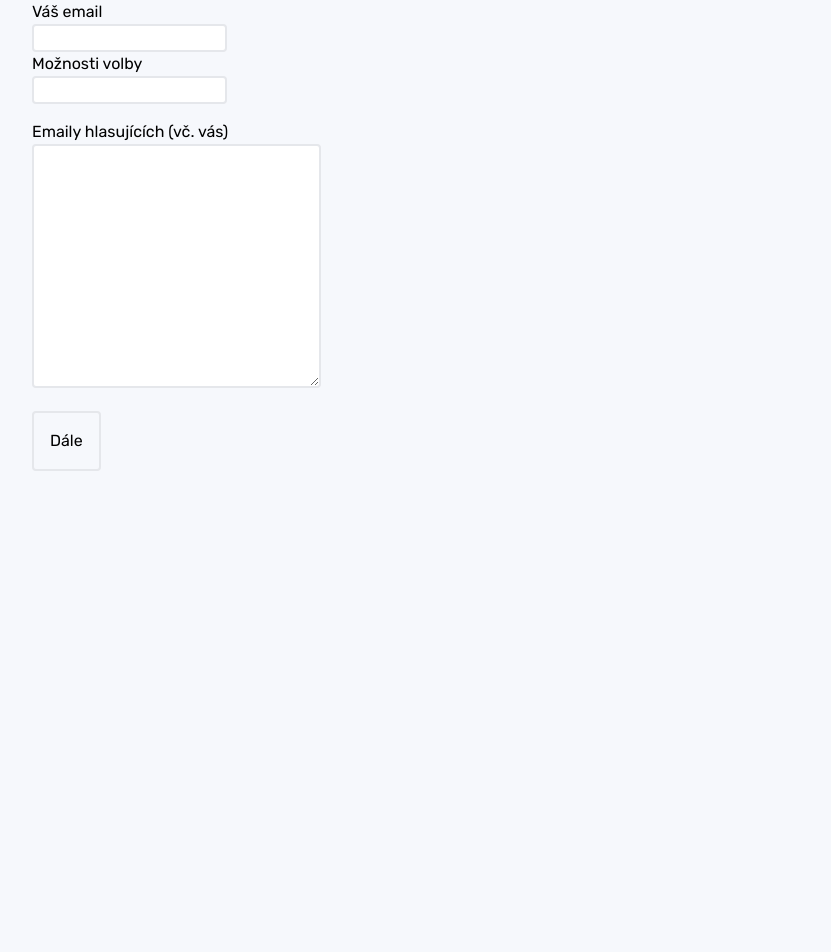
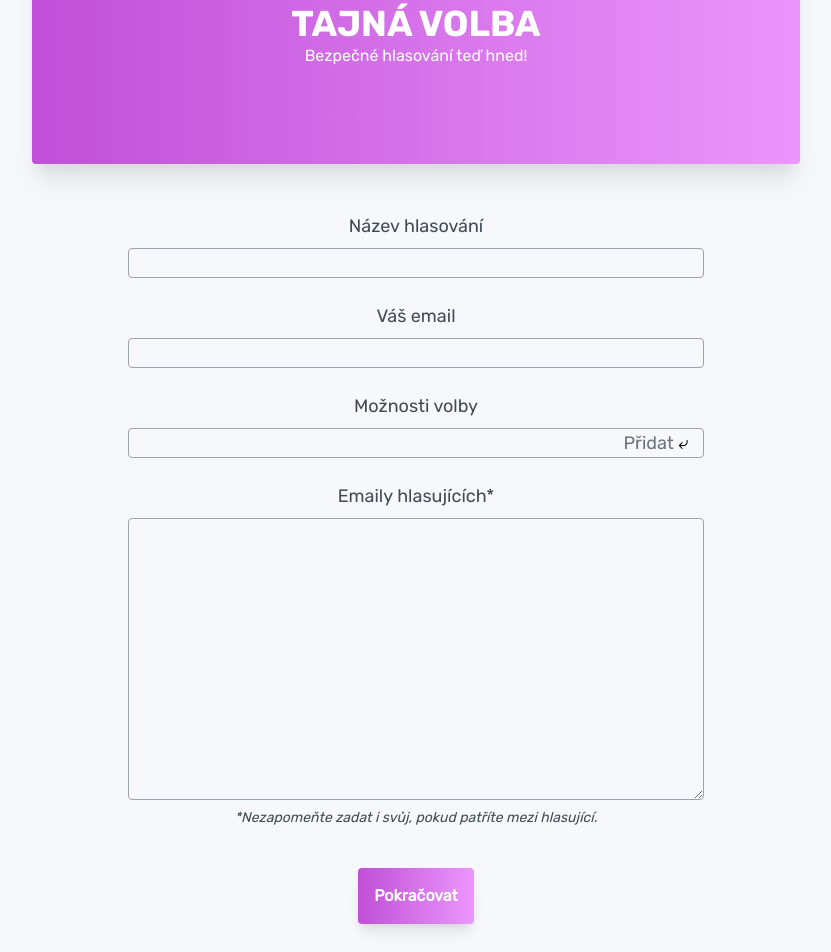
Before and after one commit to Idealiste-cz/ideal-voting-frontend, a Vue app: page / in a window 1280 px wide. Shown: the part 140-1092 px from the top of the page, without its empty margins (224-1055 px from the left). Before the commit the page ends 800 px from the top, so only its background shows below. Built offline with nearby package versions, Linux system fonts and the light colour scheme.

Commit message:
gsap, footer, new ballot styling

```diff
--- a/package.json
+++ b/package.json
@@ -13,6 +13,7 @@
     "axios": "^0.21.1",
     "core-js": "^3.13.1",
     "es6-promise": "^4.2.8",
+    "gsap": "^3.7.0",
     "postcss": "^7",
     "tailwindcss": "npm:@tailwindcss/postcss7-compat@^2.0.2",
     "vue": "^3.0.11",
--- a/src/assets/tailwind.css
+++ b/src/assets/tailwind.css
@@ -1,6 +1,17 @@
 @tailwind base;
 @tailwind components;
 @tailwind utilities;
+
+:root {
+    --main-bg: #F6F8FC;
+    --light-green: #75DDC3;
+    --dark-green: #42C3A2;
+    --light-red: #FF7777;
+    --dark-red: #FE5A5A;
+    --light-purple: #EB96FC;
+    --dark-purple: #C04FD7;
+    --text-gray: #404c53;
+}
 
 @font-face {
     font-family: 'Rubik';
@@ -12,16 +23,21 @@
     src: url('fonts/Rubik-Bold.ttf');
 }
 
-:root {
-    --main-bg: #F6F8FC;
-}
-
 html {
     font-family: 'Rubik', sans-serif;
 }
 
 body {
     background-color: var(--main-bg);
+}
+
+h1 {
+    font-family: 'Rubik Bold', sans-serif;
+    text-transform: uppercase;
+}
+
+p, label, h3 {
+    color: var(--text-gray);
 }
 
 .scroll {
@@ -32,3 +48,24 @@ body {
     text-align: center;
     padding: 10px;
 }
+
+.red-gradient {
+    background: linear-gradient(to right, var(--dark-red), var(--light-red));
+}
+
+.purple-gradient {
+    background: linear-gradient(to right, var(--dark-purple), var(--light-purple));
+}
+
+.green-gradient {
+    background: linear-gradient(to right, var(--dark-green), var(--light-green));
+}
+
+#submit-form {
+    background: linear-gradient(to right, var(--dark-purple), var(--light-purple));
+    color: white;
+}
+
+#submit-form:hover {
+    background: linear-gradient(to right, var(--dark-green), var(--light-green));
+}
--- a/src/views/Ballot.vue
+++ b/src/views/Ballot.vue
@@ -16,7 +16,7 @@ export default {
     return {
       currentBallot: this.$store.getters['ballot/fetchState']
     }
-  }
+  },
 }
 </script>
 
--- a/src/views/Home.vue
+++ b/src/views/Home.vue
@@ -1,7 +1,8 @@
 <template>
     <div class="container mx-auto max-w-screen-md" @keydown.esc="showModal = false">
-        <div id="home-header">
-            <h1 class="text-4xl text-center font-bold mt-12">Hlasuj tajně</h1>
+        <div id="home-header" class="purple-gradient md:mt-12 mb-12 pt-12 pb-24 md:rounded shadow-xl">
+            <h1 class="text-4xl text-center mt-12 text-white" id="main-header">Tajná volba</h1>
+            <h4 class="text-white text-center" id="main-subheader">Bezpečné hlasování teď hned!</h4>
         </div>
 
         <div>
@@ -12,19 +13,22 @@
             <NewBallotValidation :data="userData"/>
         </div>
 
+        <Footer />
     </div>
 </template>
 
 <script>
 import NewBallot from './partials/NewBallot';
 import NewBallotValidation from './partials/NewBallotValidation';
+import Footer from './partials/Footer.vue';
 import { parseEmails } from '../helpers/emails';
 
 export default {
   name: 'Home',
   components: {
       NewBallot,
-      NewBallotValidation
+      NewBallotValidation,
+      Footer
   },
   data() {
       return {
@@ -37,6 +41,6 @@ export default {
           data.ballotVoters = await parseEmails(data.ballotVotersInput);
           return this.showModal = true, this.userData = data;
       }
-  }
+  },
 }
 </script>
--- /dev/null
+++ b/src/views/partials/Footer.vue
@@ -0,0 +1,14 @@
+<template>
+  <footer class="text-center">
+    <hr class="mb-6 border-gray-300"/>
+    <p class="text-sm mb-12">
+        &copy; Idealité.cz 2021
+    </p>
+  </footer>
+</template>
+
+<script>
+export default {
+    name: 'Footer'
+}
+</script>
--- a/src/views/partials/NewBallot.vue
+++ b/src/views/partials/NewBallot.vue
@@ -1,17 +1,20 @@
 <template>
   <div>
       <form @keydown.enter.prevent="" @submit.prevent="">
-        <div id="form-name">
-            <div>
+        <div class="text-lg text-center mb-6" id="form-name">
+            <div class="mb-2">
                 <label for="ballotName">Název hlasování</label>
             </div>
             <div>
-                <input type="text" v-model="ballotName" id="ballotName" class="border-2 rounded" required>
+                <input
+                    type="text"
+                    v-model="ballotName"
+                    id="ballotName"
+                    class="border border-gray-400 rounded bg-transparent w-3/4" required>
             </div>
         </div>
-
-        <div id="form-email">
-            <div>
+        <div class="text-lg text-center mb-6" id="form-email">
+            <div class="mb-2">
                 <label for="ballotAdminEmail">Váš email</label>
             </div>
             <div>
@@ -20,14 +23,14 @@
                     v-model="ballotAdminEmail"
                     @input="checkEmailValidity"
                     id="ballotAdminEmail"
-                    class="border-2 rounded"
+                    class="border border-gray-400 rounded bg-transparent w-3/4"
                     :class="{ 'border-red-700' : invalidEmail }"
                     required>
             </div>
         </div>
 
-        <div id="form-options">
-            <div>
+        <div class="text-lg text-center mb-6" id="form-options">
+            <div class="mb-2">
                 <label for="ballotOptionInput">Možnosti volby</label>
             </div>
             <div>
@@ -35,29 +38,50 @@
                         type="text"
                         v-model="ballotOptionInput"
                         id="ballotOptionInput"
-                    class="border-2 rounded"
+                        class="-ml-4 border rounded border-gray-400 rounded bg-transparent w-3/4"
                         @keyup.enter="pushToOptions"
                     >
+                    <button @click.prevent="pushToOptions" class="-ml-20 text-gray-500 hover:text-green-600">Přidat</button> ⤶
             </div>
             <div v-if="Object.keys(ballotOptions).length > 0" class="mt-4">
-                <span v-for="bo in Object.entries(ballotOptions)" :key="bo[0]" class="p-2 mr-2 border rounded">
-                    {{ bo[1] }} | <button @click="removeFromOptions(bo[0])">x</button>
-                </span>
+                <button
+                    v-for="bo in Object.entries(ballotOptions)"
+                    :key="bo[0]"
+                    class="green-gradient p-2 m-1 rounded shadow-sm"
+                    @click.prevent
+                >
+                    <span class="font-bold pointer-events-none">{{ bo[1] }}</span>
+                    <span @click="removeFromOptions(bo[0])" class="ml-2 inline-block align-middle hover:text-red-600">×</span>
+                </button>
             </div>
         </div>
 
-        <div id="form-voters" class="mt-4">
-            <div>
-                <label for="ballotVoters">Emaily hlasujících (vč. vás)</label>
+        <div id="form-voters" class="text-lg text-center mb-6">
+            <div class="mb-2">
+                <label for="ballotVoters">Emaily hlasujících*</label>
             </div>
             <div>
-                <textarea v-model="ballotVotersInput" id="ballotVotersInput" cols="30" rows="10" class="border-2 rounded"></textarea>
+                <textarea
+                    v-model="ballotVotersInput"
+                    id="ballotVotersInput"
+                    rows="10"
+                    class="border rounded border-gray-400 rounded bg-transparent w-3/4"
+                ></textarea>
+                <p class="text-sm italic pl-12 pr-12">
+                    *Nezapomeňte zadat i svůj, pokud patříte mezi hlasující.
+                </p>
             </div>
         </div>
 
-        <button @click="processUserInput" class="border-2 p-4 mt-4 rounded hover:bg-gray-300">
-            Dále
+        <div class="text-center mb-12">
+            <button
+                id="submit-form"
+                @click="processUserInput"
+                class="p-4 mt-4 rounded font-bold shadow-lg"
+            >
+                Pokračovat
             </button>
+        </div>
     </form>
   </div>
 </template>
--- a/src/views/partials/NewBallotValidation.vue
+++ b/src/views/partials/NewBallotValidation.vue
@@ -13,7 +13,7 @@
 				<div class="flex justify-between items-center pb-3">
 					<p class="text-2xl font-bold">Shrnutí</p>
 					<div class="modal-close cursor-pointer z-50" @click="closeModal">
-						<svg class="fill-current text-black" xmlns="http://www.w3.org/2000/svg" width="18" height="18"
+						<svg class="fill-current text-black hover:text-red-600" xmlns="http://www.w3.org/2000/svg" width="18" height="18"
 							viewBox="0 0 18 18">
 							<path
 								d="M14.53 4.53l-1.06-1.06L9 7.94 4.53 3.47 3.47 4.53 7.94 9l-4.47 4.47 1.06 1.06L9 10.06l4.47 4.47 1.06-1.06L10.06 9z">
@@ -34,17 +34,21 @@
 									:value="voter.email"
 									:data-voters="voter.id"
 									:class="{ 'border-red-700' : !voter.status }"
-									class="bg-transparent voter-input border"
+									class="bg-transparent voter-input border rounded"
+									@input="validateVoterEmailOnFly(voter.id)"
 								> {{ voter.name }}<br>
                             </span>
                         </div>
 				</div>
 				<!--Footer-->
-				<div class="flex justify-end pt-2">
+				<div class="flex justify-center pt-2">
 					<button
-						class="focus:outline-none modal-close px-4 bg-gray-400 p-3 rounded-lg text-black hover:bg-gray-300" @click="closeModal">Zpět</button>
-					<button
-						class="focus:outline-none px-4 bg-purple-500 p-3 ml-3 rounded-lg text-white hover:bg-teal-400" @click="setData">Potvrdit</button>
+						id="submit-form"
+						class="focus:outline-none p-4 m-2 rounded font-bold shadow-lg"
+						@click="setData"
+					>
+						Potvrdit
+					</button>
 				</div>
 			</div>
 		</div>
@@ -52,7 +56,9 @@
 </template>
 
 <script>
+import gsap from 'gsap';
 import { mapState } from 'vuex';
+import { regexPlainEmail } from '@/helpers/regex';
 
 export default {
     name: "NewBallotValidation",
@@ -80,6 +86,14 @@ export default {
 
 			return options;
 		},
+		validateVoterEmailOnFly(id) {
+			let inputData = document.querySelector("[data-voters='"+id+"']");
+
+			if (regexPlainEmail(inputData.value)) {
+				inputData.classList.remove('border-red-700');
+				gsap.to("[data-voters='"+id+"']", {x: 0, duration: 1.00, ease: 'elastic'});
+			}
+		},
 		async setData() {
 			let data = {
 				email: this.data.ballotAdminEmail,
@@ -92,7 +106,11 @@ export default {
 			const id = this.$store.state.ballot.item.id;
 			this.$router.push({ name: 'Ballot', params: { id }});
 		}
-    }
+    },
+	mounted() {
+		let tween = gsap.to(".border-red-700", {x: 10, duration: 1.00, ease: 'elastic'});
+		tween.play();
+	}
 }
 </script>
 
```
Also changed, not shown: 1 other file (tests, documents, lock files or other folders). Lines whose indentation alone changed are shown as unchanged.
